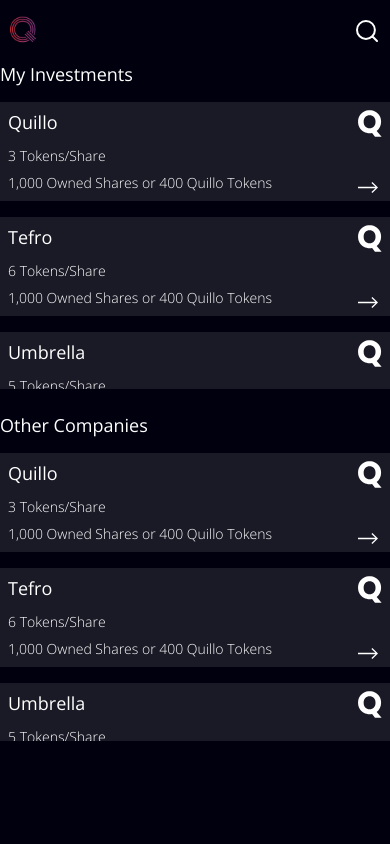
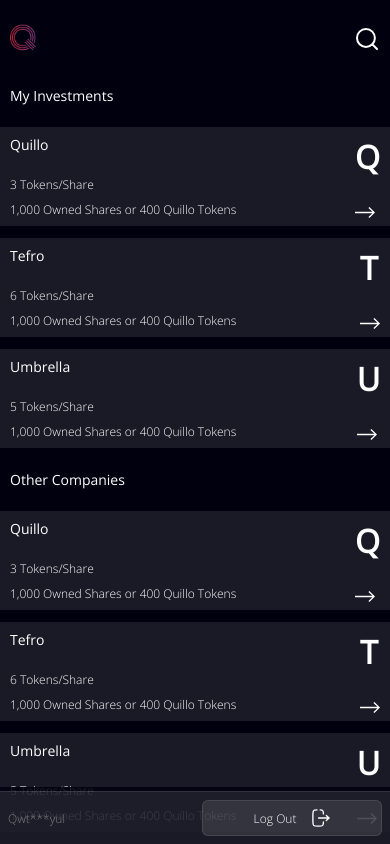
Before and after one commit to amschel99/Quillo, a React Native app in the folder src/quillo_frontend/: screen /home in a window 390 px wide. Built offline with nearby package versions, Linux system fonts and the light colour scheme.

Commit message:
minor fixes and updates

```diff
--- a/src/quillo_frontend/assets/constants.ts
+++ b/src/quillo_frontend/assets/constants.ts
@@ -26,7 +26,7 @@ export const textlight: {
   fontFamily: string;
   color: string;
 } = {
-  fontSize: 14,
+  fontSize: 12,
   fontFamily: "ops-light",
   color: colors.text_primary,
 };
--- a/src/quillo_frontend/assets/icons.tsx
+++ b/src/quillo_frontend/assets/icons.tsx
@@ -129,3 +129,23 @@ export const UploadIcon = ({
     </Svg>
   );
 };
+
+export const LogOutIcon = (): JSX.Element => {
+  return (
+    <Svg width="18" height="18" viewBox="0 0 20 20" fill="none">
+      <Path
+        d="M7.3 9.99712L19 9.99712M19 9.99712L15.85 12.6974M19 9.99712L15.85 7.29685"
+        stroke="white"
+        stroke-width="1.5"
+        stroke-linecap="round"
+        stroke-linejoin="round"
+      />
+      <Path
+        d="M12.6982 14.4976C12.6874 16.4553 12.6001 17.5156 11.9089 18.2069C11.1178 18.998 9.84518 18.998 7.29998 18.998H6.39998C3.85388 18.998 2.58128 18.998 1.79018 18.2069C0.999981 17.4166 0.999981 16.143 0.999981 13.5975L0.999981 6.39679C0.999981 3.85133 0.999981 2.5777 1.79018 1.78742C2.48228 1.09526 3.54248 1.00885 5.49998 0.998047M12.6982 5.4967C12.6874 3.539 12.6001 2.47869 11.9089 1.78742C11.332 1.20957 10.4977 1.05385 9.09998 1.01155"
+        stroke="white"
+        stroke-width="1.5"
+        stroke-linecap="round"
+      />
+    </Svg>
+  );
+};
--- /dev/null
+++ b/src/quillo_frontend/components/global/LogOut.tsx
@@ -0,0 +1,139 @@
+import { JSX, useEffect, useState } from "react";
+import {
+  BackHandler,
+  StyleSheet,
+  TouchableOpacity,
+  View,
+  Text,
+} from "react-native";
+import { LogOutIcon } from "../../assets/icons";
+import {
+  SCREENWIDTH,
+  colors,
+  textbold,
+  textlight,
+  textlightfaint,
+} from "../../assets/constants";
+
+export const LogOut = (): JSX.Element => {
+  const [showLogOut, setShowLogOut] = useState<boolean>(false);
+
+  const onPressBack = (): boolean => {
+    setShowLogOut(false);
+
+    return true;
+  };
+
+  useEffect(() => {
+    BackHandler.addEventListener("hardwareBackPress", onPressBack);
+  }, []);
+
+  return (
+    <View style={styles.container}>
+      {showLogOut && (
+        <View style={styles.confirmlogout}>
+          <Text
+            style={[
+              textbold,
+              { marginBottom: 48, textAlign: "center", fontSize: 14 },
+            ]}
+          >
+            Are you sure you want to Log Out ?
+          </Text>
+
+          <View style={styles.actionsctr}>
+            <TouchableOpacity
+              style={styles.action}
+              onPress={() => setShowLogOut(false)}
+            >
+              <Text style={styles.actiontext}>No, keep me signed in</Text>
+            </TouchableOpacity>
+
+            <View style={styles.divider} />
+
+            <TouchableOpacity style={[styles.action, { width: "50%" }]}>
+              <Text style={styles.actiontext}>Yes</Text>
+              <LogOutIcon />
+            </TouchableOpacity>
+          </View>
+        </View>
+      )}
+
+      <View style={styles.logoutctr}>
+        <Text style={textlightfaint}>Qwt***yuI</Text>
+
+        <TouchableOpacity
+          style={styles.logout}
+          onPress={() => setShowLogOut(true)}
+        >
+          <Text style={textlight}>Log Out</Text>
+          <LogOutIcon />
+        </TouchableOpacity>
+      </View>
+    </View>
+  );
+};
+
+const styles = StyleSheet.create({
+  container: {
+    width: SCREENWIDTH,
+    paddingTop: 4,
+    position: "absolute",
+    bottom: 0,
+    left: 0,
+    backgroundColor: "rgba(0, 0, 15, 0.85)",
+  },
+  confirmlogout: {
+    width: SCREENWIDTH - 16,
+    marginBottom: 8,
+    paddingTop: 10,
+    alignSelf: "center",
+    borderWidth: 0.5,
+    borderRadius: 6,
+    borderColor: colors.divider,
+    backgroundColor: colors.divider,
+  },
+  actionsctr: {
+    width: "100%",
+    paddingVertical: 2,
+    flexDirection: "row",
+    alignSelf: "center",
+    justifyContent: "space-between",
+    borderWidth: 0,
+    borderTopWidth: 1,
+    borderBottomRightRadius: 6,
+    borderBottomLeftRadius: 6,
+    borderTopColor: colors.divider,
+    backgroundColor: colors.divider,
+  },
+  action: {
+    padding: 8,
+    flexDirection: "row",
+    alignItems: "center",
+    justifyContent: "center",
+    gap: 8,
+  },
+  actiontext: { ...textbold, fontSize: 12 },
+  divider: { width: 1, height: "100%", backgroundColor: colors.divider },
+  logoutctr: {
+    padding: 8,
+    flexDirection: "row",
+    alignItems: "center",
+    justifyContent: "space-between",
+    borderTopWidth: 0.5,
+    borderTopColor: colors.divider,
+    backgroundColor: colors.divider,
+  },
+  logout: {
+    width: 180,
+    padding: 8,
+    flexDirection: "row",
+    alignItems: "center",
+    justifyContent: "center",
+    gap: 16,
+    borderWidth: 1,
+    borderRadius: 6,
+    borderColor: colors.divider,
+    backgroundColor: colors.divider,
+  },
+});
--- a/src/quillo_frontend/components/home/CompanyListView.tsx
+++ /dev/null
@@ -1,51 +0,0 @@
-import { JSX } from "react";
-import { StyleSheet, ScrollView, View, Text } from "react-native";
-import { CompanyPreview } from "./CompanyPreview";
-import { SCREENHEIGH, textbold } from "../../assets/constants";
-
-export interface Company {
-  name: string;
-  token: number;
-  description: string;
-}
-
-export interface CompanyListViewProps {
-  listTitle: string;
-  companiesArray: Company[];
-}
-
-export const CompanyListView = ({
-  listTitle,
-  companiesArray,
-}: CompanyListViewProps): JSX.Element => {
-  return (
-    <View style={styles.container}>
-      <Text style={{ ...textbold, fontSize: 18 }}>{listTitle}</Text>
-
-      <ScrollView style={styles.companyListContainer}>
-        {companiesArray.map((company, index) => (
-          <View key={index} style={styles.company}>
-            <CompanyPreview company={company} />
-          </View>
-        ))}
-      </ScrollView>
-    </View>
-  );
-};
-
-const styles = StyleSheet.create({
-  container: {
-    display: "flex",
-    gap: 8,
-  },
-  companyListContainer: {
-    height: SCREENHEIGH * 0.35,
-    display: "flex",
-    flexDirection: "column",
-    paddingBottom: 20,
-    gap: 8,
-  },
-  company: {
-    marginVertical: 8,
-  },
-});
--- a/src/quillo_frontend/components/home/CompanyPreview.tsx
+++ b/src/quillo_frontend/components/home/CompanyPreview.tsx
@@ -1,57 +1,59 @@
 import { JSX } from "react";
-import { StyleSheet, Text, View, TouchableOpacity } from "react-native";
-import { Company } from "./CompanyListView";
+import { StyleSheet, TouchableOpacity, View, Text } from "react-native";
 import { ArrowRightIcon, LetterQicon } from "../../assets/icons";
 import { textlight, textbold, colors } from "../../assets/constants";
 
-export interface CompanyListViewProps {
-  company: Company;
-}
+export type company = {
+  name: string;
+  token: number;
+  description: string;
+  isLast?: boolean;
+};
 
 export const CompanyPreview = ({
-  company,
-}: CompanyListViewProps): JSX.Element => {
+  name,
+  token,
+  description,
+  isLast,
+}: company): JSX.Element => {
   return (
-    <View style={styles.container}>
+    <TouchableOpacity
+      style={[styles.container, { marginBottom: isLast ? 54 : 6 }]}
+    >
       <View style={styles.leftSide}>
-        <Text style={{ ...textbold, fontSize: 18 }}>{company.name}</Text>
+        <Text style={{ ...textbold, fontSize: 14 }}>{name}</Text>
 
-        <View style={{ display: "flex", gap: 8 }}>
-          <Text style={textlight}>{company.token} Tokens/Share</Text>
-          <Text style={textlight}>{company.description}</Text>
+        <View style={{ gap: 8 }}>
+          <Text style={textlight}>{token} Tokens/Share</Text>
+          <Text style={textlight}>{description}</Text>
         </View>
       </View>
 
       <View style={styles.rightSide}>
-        <TouchableOpacity>
-          <LetterQicon />
-        </TouchableOpacity>
+        <Text style={[textbold, { fontSize: 32, fontWeight: "bold" }]}>
+          {name[0]}
+        </Text>
 
-        <TouchableOpacity>
-          <ArrowRightIcon />
-        </TouchableOpacity>
+        <ArrowRightIcon />
       </View>
-    </View>
+    </TouchableOpacity>
   );
 };
 
 const styles = StyleSheet.create({
   container: {
     height: 99,
+    marginVertical: 6,
     padding: 8,
-    display: "flex",
+    paddingHorizontal: 10,
     flexDirection: "row",
+    justifyContent: "space-between",
     backgroundColor: colors.secondary,
+  },
+  leftSide: {
     justifyContent: "space-between",
   },
-  leftSide: {
-    display: "flex",
-    flexDirection: "column",
-    gap: 12,
-  },
   rightSide: {
-    display: "flex",
-    flexDirection: "column",
     justifyContent: "space-between",
   },
 });
--- a/src/quillo_frontend/screens/HomeScreen.tsx
+++ b/src/quillo_frontend/screens/HomeScreen.tsx
@@ -1,11 +1,12 @@
 import { JSX } from "react";
-import { View, StyleSheet } from "react-native";
+import { StyleSheet, ScrollView, Text } from "react-native";
 import { SafeAreaView } from "react-native-safe-area-context";
 import { AppHeader } from "../components/global/AppHeader";
-import { Company, CompanyListView } from "../components/home/CompanyListView";
-import { colors } from "../assets/constants";
+import { company, CompanyPreview } from "../components/home/CompanyPreview";
+import { LogOut } from "../components/global/LogOut";
+import { screenstyle, textbold } from "../assets/constants";
 
-const companyListViewProps: Company[] = [
+const mycompanies: company[] = [
   {
     name: "Quillo",
     token: 3,
@@ -26,26 +27,47 @@ const companyListViewProps: Company[] = [
 export default function HomeScreen(): JSX.Element {
   return (
     <SafeAreaView style={styles.screenContainer}>
-      <View>
-        <AppHeader renderSearch={true} />
-        <CompanyListView
-          companiesArray={companyListViewProps}
-          listTitle="My Investments"
-        />
-      </View>
-      <CompanyListView
-        companiesArray={companyListViewProps}
-        listTitle="Other Companies"
-      />
+      <AppHeader renderSearch={true} />
+
+      <ScrollView>
+        <Text style={styles.titles}>My Investments</Text>
+
+        {mycompanies.map((company, idx) => (
+          <CompanyPreview
+            key={idx}
+            name={company.name}
+            token={company.token}
+            description={company.description}
+          />
+        ))}
+
+        <Text style={styles.titles}>Other Companies</Text>
+        {mycompanies.map((company, idx) => (
+          <CompanyPreview
+            key={idx}
+            name={company.name}
+            token={company.token}
+            description={company.description}
+            isLast={idx == mycompanies.length - 1}
+          />
+        ))}
+      </ScrollView>
+
+      <LogOut />
     </SafeAreaView>
   );
 }
 
 const styles = StyleSheet.create({
   screenContainer: {
-    flex: 1,
-    backgroundColor: colors.primary,
-    display: "flex",
-    gap: 24,
+    ...screenstyle,
+    paddingHorizontal: 0,
+    paddingBottom: 0,
+  },
+  titles: {
+    ...textbold,
+    marginVertical: 16,
+    paddingHorizontal: 10,
+    fontSize: 14,
   },
 });
```
Also changed, not shown: src/quillo_frontend/assets/check.svg (deleted), src/quillo_frontend/assets/upload.svg (deleted).
